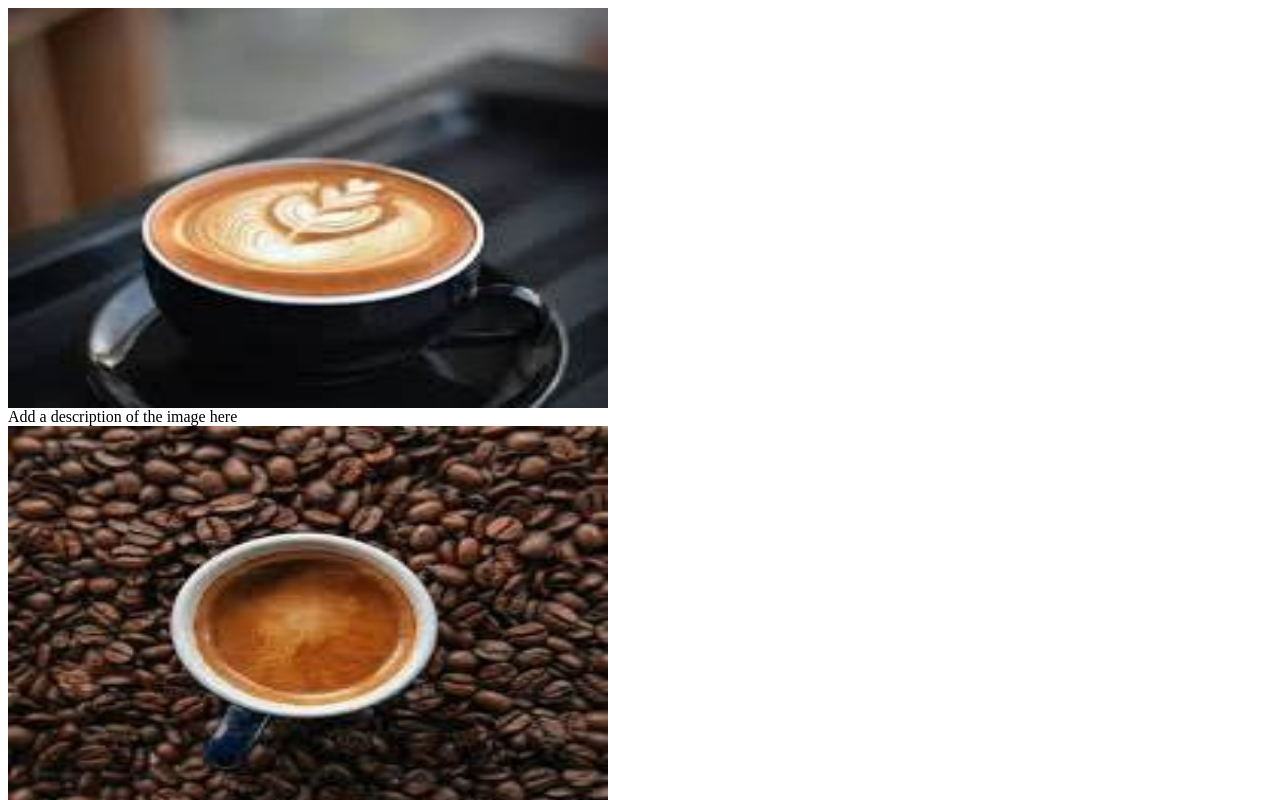
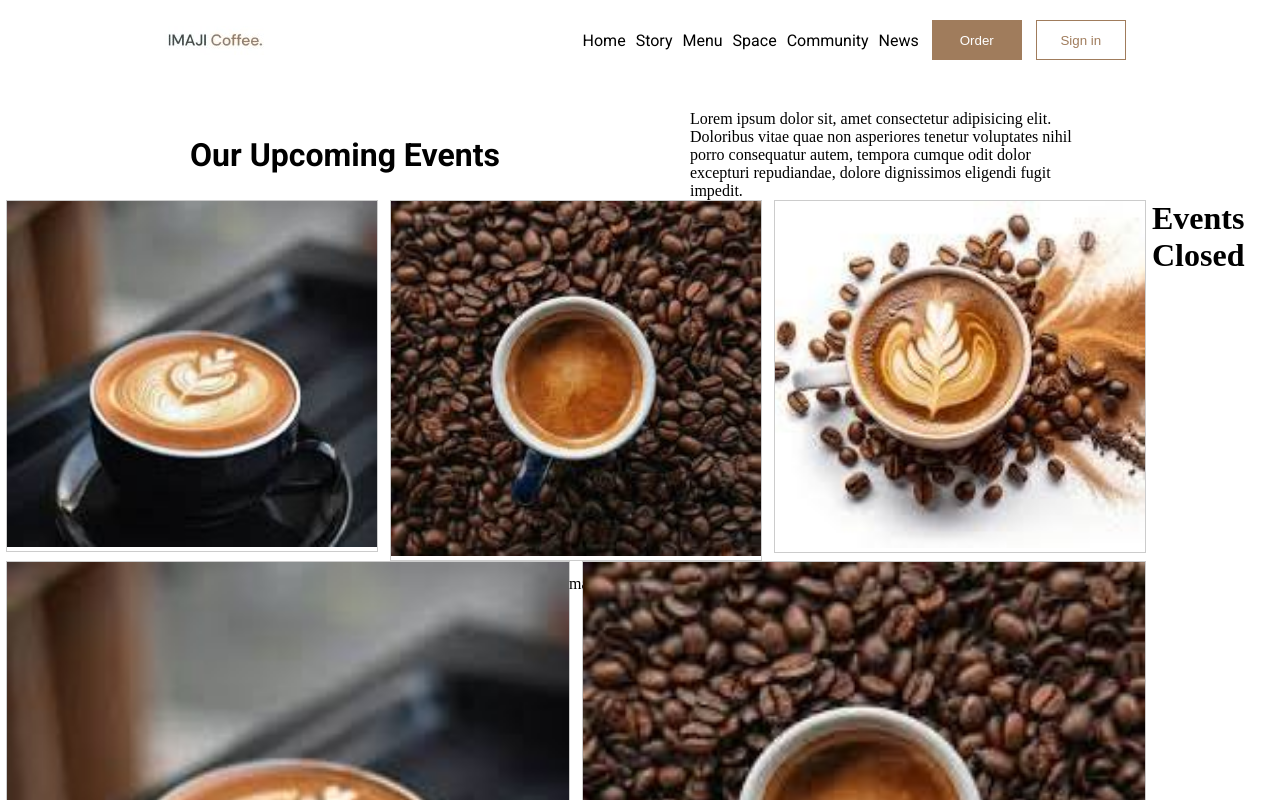
Before and after one commit to A-Audrius/Pratimai, a plain HTML site: page index.html in a window 1280 px wide. Shown: the top 800 px of the page. Drawn offline with Linux system fonts and the light colour scheme.

Commit message:
bug fixed

```diff
--- a/index.html
+++ b/index.html
@@ -1,11 +1,64 @@
+<!DOCTYPE html>
+<html lang="en">
 
+<head>
+    <meta charset="UTF-8" />
+    <meta name="viewport" content="width=device-width, initial-scale=1.0" />
+    <title>Git-Hub Praktika</title>
+    <link rel="stylesheet" href="style.css" />
+    <link rel="preconnect" href="https://fonts.googleapis.com" />
+    <link rel="preconnect" href="https://fonts.gstatic.com" crossorigin />
+    <link
+        href="https://fonts.googleapis.com/css2?family=Roboto:ital,wght@0,100;0,300;0,400;0,500;0,700;0,900;1,100;1,300;1,400;1,500;1,700;1,900&display=swap"
+        rel="stylesheet" />
+    <style></style>
+</head>
 
 <body>
-
-    <main>
-
-
-
+    <header>
+        <div class="for-all-headernav">
+            <div class="logo">
+                <img src="images/logo-image.png" alt="logo-image" />
+            </div>
+            <div class="navbar-div">
+                <nav class="nav-bar">
+                    <ul>
+                        <li><a href="#">Home</a></li>
+                        <li><a href="#">Story</a></li>
+                        <li><a href="#">Menu</a></li>
+                        <li><a href="#">Space</a></li>
+                        <li><a href="#">Community</a></li>
+                        <li><a href="#">News</a></li>
+                    </ul>
+                </nav>
+                <div class="buttons">
+                    <button class="order-button">Order</button>
+                    <button class="sign-in-button">Sign in</button>
+                </div>
+            </div>
+        </div>
+        <article class="article">
+            <div class="for-article-flex">
+                <div class="events-div">
+                    <h1 style="
+                color: black;
+                font-family: Roboto, sans-serif;
+                font-size: xx-large;
+              ">
+                        Our Upcoming Events
+                    </h1>
+                </div>
+                <div class="info-in-article">
+                    <p style="color: black">
+                        Lorem ipsum dolor sit, amet consectetur adipisicing elit.
+                        Doloribus vitae quae non asperiores tenetur voluptates nihil porro
+                        consequatur autem, tempora cumque odit dolor excepturi
+                        repudiandae, dolore dignissimos eligendi fugit impedit.
+                    </p>
+                </div>
+            </div>
+        </article>
+    </header>
     <section class="section-1 ">
         <div class="responsive">
             <div class="gallery">
@@ -93,9 +146,6 @@
             </div>
         </div>
     </section>
-
-    </main>
 </body>
 
 </html>
->>>>>>> 3253ac39bce914f356162ecf5719fd321c18d74b
--- a/style.css
+++ b/style.css
@@ -1,32 +1,38 @@
-<<<<<<< HEAD
 * {
     margin: auto 0;
     padding: 0;
     box-sizing: border-box;
 }
+
 header {
     margin-top: 20px;
 }
+
 .for-all-headernav {
     display: flex;
     justify-content: space-around;
 }
+
 .nav-bar li {
     display: inline-block;
     list-style-type: none;
     padding: 3px;
     font-family: "Roboto", sans-serif;
 }
+
 .nav-bar a {
     text-decoration: none;
     color: black;
 }
+
 .logo {
     display: flex;
 }
+
 .navbar-div {
     display: flex;
 }
+
 .order-button {
     background-color: #a07c5c;
     color: rgb(255, 255, 255);
@@ -35,6 +41,7 @@ header {
     height: 40px;
     margin-inline: 10px;
 }
+
 .sign-in-button {
     background-color: rgb(255, 255, 255);
     color: #a07c5c;
@@ -42,16 +49,18 @@ header {
     width: 90px;
     height: 40px;
 }
+
 .for-article-flex {
     margin-top: 50px;
     display: flex;
     justify-content: space-evenly;
 }
+
 .info-in-article {
     width: 400px;
     flex-wrap: wrap;
 }
-=======
+
 
 
 div.gallery {
@@ -80,6 +89,7 @@ header {
     float: left;
     width: 30%;
 }
+
 .responsive-2 {
     padding: 0 6px;
     float: left;
```
Lines whose indentation alone changed are shown as unchanged.
